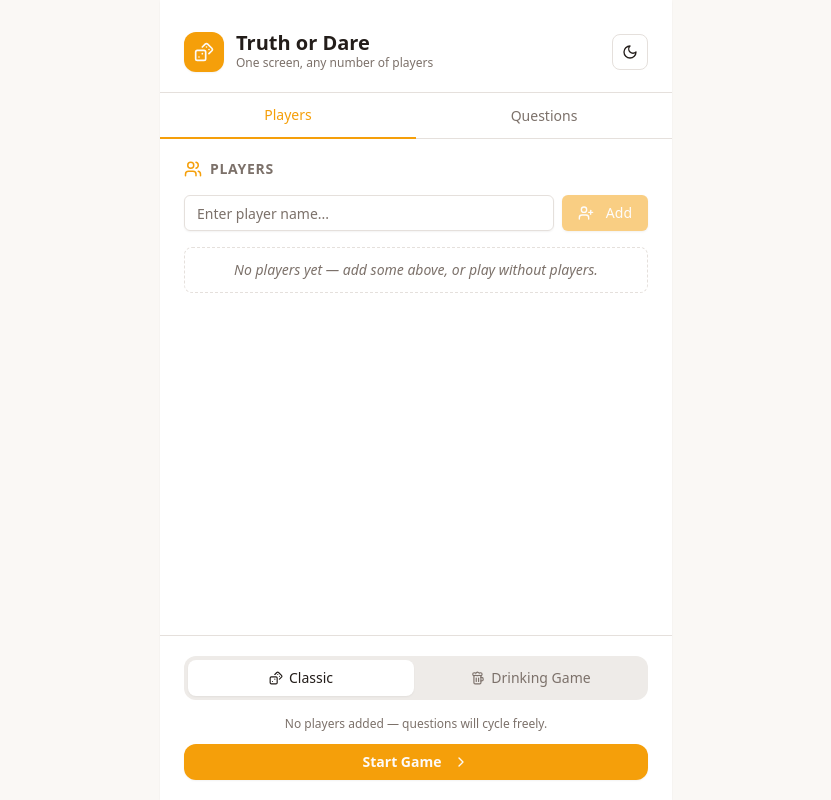
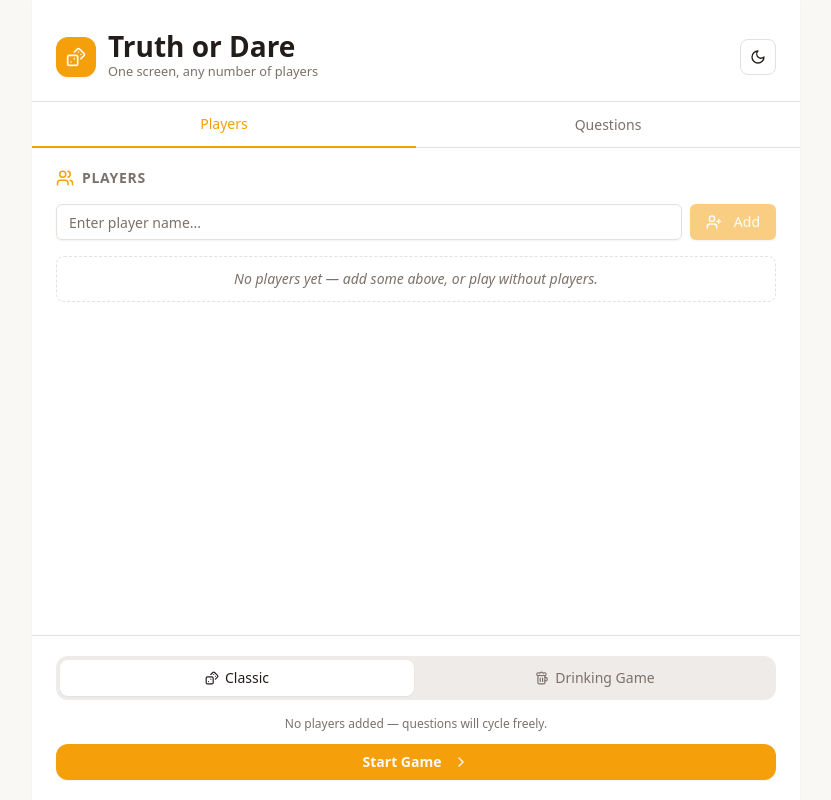
Before and after one commit to TranSon2707/tod-for-ae, a React (Vite) app: page / in a window 1280 px wide. Shown: the whole page, without its empty margins (224-1055 px from the left). Built offline with nearby package versions, Linux system fonts and the light colour scheme.

Commit message:
added horizontal scaling so its abit bigger i guess

```diff
--- a/src/App.jsx
+++ b/src/App.jsx
@@ -28,7 +28,7 @@ export default function App() {
   if (state.screen === 'playing' || state.screen === 'finished') {
     return (
       <div className="min-h-screen bg-background flex items-start justify-center">
-        <div className="w-full max-w-lg bg-card min-h-screen shadow-sm">
+        <div className="shell-fluid bg-card min-h-screen shadow-sm">
           <GameScreen state={state} onNext={nextTurn} onReset={resetGame} />
         </div>
       </div>
@@ -41,7 +41,7 @@ export default function App() {
 
   return (
     <div className="min-h-screen bg-background flex items-start justify-center">
-      <div className="w-full max-w-lg bg-card min-h-screen shadow-sm flex flex-col">
+      <div className="shell-fluid bg-card min-h-screen shadow-sm flex flex-col">
 
         {/* Header */}
         <div className="px-6 pt-8 pb-5 border-b border-border flex items-center justify-between">
@@ -50,10 +50,10 @@ export default function App() {
               <Dices size={20} className="text-primary-foreground" />
             </div>
             <div>
-              <h1 className="text-xl font-bold text-foreground leading-none">
+              <h1 className="text-fluid-xl font-bold text-foreground leading-none">
                 Truth or Dare
               </h1>
-              <p className="text-muted-foreground text-xs mt-0.5">
+              <p className="text-muted-foreground text-fluid-xs mt-0.5">
                 One screen, any number of players
               </p>
             </div>
--- a/src/components/GameScreen.jsx
+++ b/src/components/GameScreen.jsx
@@ -61,8 +61,8 @@ export function GameScreen({ state, onNext, onReset }) {
       <div className="flex flex-col items-center justify-center min-h-[60vh] text-center px-6 space-y-6">
         <div className="text-6xl">🎉</div>
         <div>
-          <h2 className="text-2xl font-bold text-foreground">Game Finished!</h2>
-          <p className="text-muted-foreground mt-2">
+          <h2 className="text-fluid-2xl font-bold text-foreground">Game Finished!</h2>
+          <p className="text-muted-foreground mt-2 text-fluid-base">
             Every player has answered every question. You've been playing for way too long!
           </p>
         </div>
@@ -103,17 +103,17 @@ export function GameScreen({ state, onNext, onReset }) {
         {isFirstCard ? (
           <div className="text-center space-y-4 max-w-sm">
             <div className="text-5xl mb-2">🃏</div>
-            <h2 className="text-xl font-bold text-foreground">Ready to play!</h2>
-            <p className="text-muted-foreground text-sm">
+            <h2 className="text-fluid-xl font-bold text-foreground">Ready to play!</h2>
+            <p className="text-muted-foreground text-fluid-sm">
               {players.length > 0
                 ? `Starting with ${players[0].name}. Press Next to draw the first question.`
                 : 'Press Next to draw the first question.'}
             </p>
           </div>
         ) : (
-          <div className="w-full max-w-md animate-in fade-in slide-in-from-bottom-4 duration-300">
+          <div className="card-fluid animate-in fade-in slide-in-from-bottom-4 duration-300">
             {displayedPlayerName && (
-              <p className="text-center text-muted-foreground text-sm font-medium mb-3 uppercase tracking-wider">
+              <p className="text-center text-muted-foreground text-fluid-sm font-medium mb-3 uppercase tracking-wider">
                 {displayedPlayerName}'s turn
               </p>
             )}
@@ -144,7 +144,7 @@ export function GameScreen({ state, onNext, onReset }) {
                 </div>
 
                 <div className="px-5 pb-6 min-h-[120px] flex items-center">
-                  <p className="text-foreground text-lg font-medium leading-snug whitespace-pre-line">
+                  <p className="text-foreground text-fluid-lg font-medium leading-snug whitespace-pre-line">
                     {displayedQuestion?.text}
                   </p>
                 </div>
--- a/src/index.css
+++ b/src/index.css
@@ -143,3 +143,29 @@ body {
     animation: none;
   }
 }
+
+/* ---------------------------------------------------------------------------
+   Fluid scale
+   Widths and type sizes that scale continuously with viewport width instead
+   of jumping between fixed Tailwind breakpoints. clamp(min, preferred, max):
+   the middle value drives growth between the floor and ceiling.
+--------------------------------------------------------------------------- */
+
+/* App shell: grows with the viewport from phone width up to a comfortable
+   reading-width cap on large screens. */
+.shell-fluid {
+  width: clamp(20rem, 94vw, 48rem);
+}
+
+/* Truth/dare card: tracks the (now-fluid) shell's available width, with its
+   own floor/ceiling so line length stays readable at either extreme. */
+.card-fluid {
+  width: clamp(18rem, 100%, 36rem);
+}
+
+.text-fluid-xs   { font-size: clamp(0.7rem,  0.66rem + 0.2vw, 0.8rem); }
+.text-fluid-sm   { font-size: clamp(0.8rem,  0.74rem + 0.3vw, 0.95rem); }
+.text-fluid-base { font-size: clamp(0.95rem, 0.87rem + 0.4vw, 1.125rem); }
+.text-fluid-lg   { font-size: clamp(1.05rem, 0.9rem + 0.7vw, 1.5rem); }
+.text-fluid-xl   { font-size: clamp(1.15rem, 0.95rem + 1vw, 1.75rem); }
+.text-fluid-2xl  { font-size: clamp(1.35rem, 1.05rem + 1.5vw, 2.25rem); }
```
